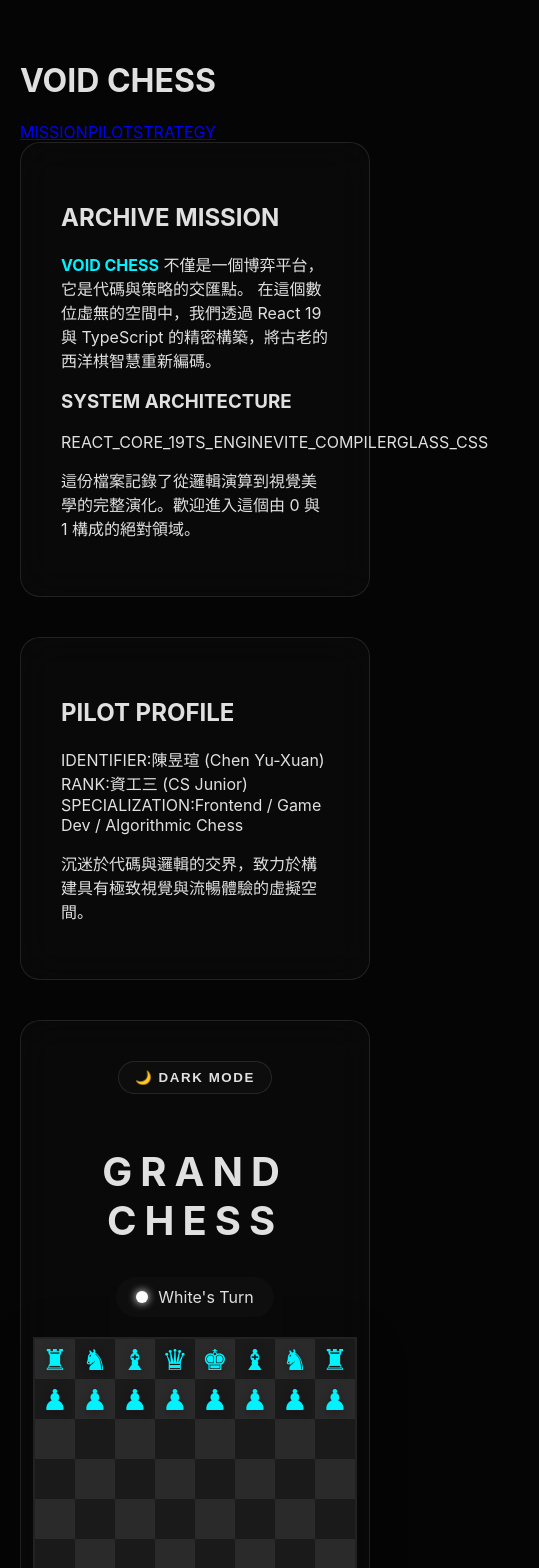
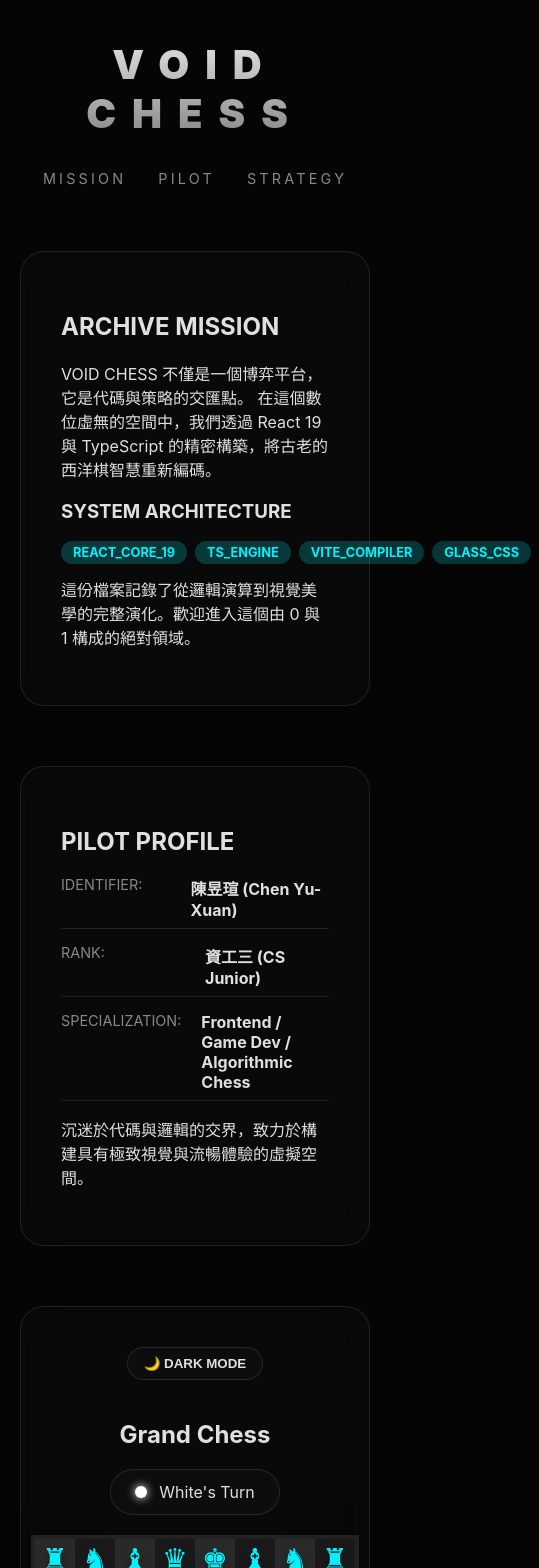
Before and after one commit to shrh80206/2026-5-9, a React (Vite) app: page / in a window 390 px wide. Shown: the top 1568 px of the page, 539 px wide, since content can reach past the window. Built offline with nearby package versions, Linux system fonts and the light colour scheme; the HTML template or start-up script is replaced by a standard one.

Commit message:
style: 整合白天/黑夜模式全局樣式，優化組件視覺一致性

```diff
--- a/src/index.css
+++ b/src/index.css
@@ -1,21 +1,25 @@
 :root[data-theme='dark'] {
   --bg: #050505;
   --glass: rgba(255, 255, 255, 0.02);
+  --glass-hover: rgba(0, 242, 255, 0.1);
   --border: rgba(255, 255, 255, 0.1);
   --accent: #00f2ff;
+  --accent-dim: rgba(0, 242, 255, 0.2);
   --text-p: #e0e0e0;
   --text-s: #888;
   --sq-l: #2a2a2a;
   --sq-d: #1a1a1a;
   --piece-w: #ffffff;
-  --piece-b: #00f2ff; /* 深色模式下黑棋改用霓虹青，增加辨識度 */
+  --piece-b: #00f2ff;
 }
 
 :root[data-theme='light'] {
   --bg: #f5f5f7;
   --glass: rgba(0, 0, 0, 0.03);
+  --glass-hover: rgba(0, 113, 227, 0.05);
   --border: rgba(0, 0, 0, 0.1);
   --accent: #0071e3;
+  --accent-dim: rgba(0, 113, 227, 0.1);
   --text-p: #1d1d1f;
   --text-s: #86868b;
   --sq-l: #ffffff;
@@ -28,7 +32,7 @@ body {
   margin: 0;
   background-color: var(--bg);
   color: var(--text-p);
-  font-family: 'Inter', -apple-system, sans-serif;
+  font-family: 'Inter', -apple-system, system-ui, sans-serif;
   transition: background-color 0.5s ease, color 0.5s ease;
   overflow-x: hidden;
 }
@@ -39,128 +43,106 @@ body {
   padding: 40px 20px;
 }
 
-.mode-toggle {
-  display: flex;
-  justify-content: flex-end;
-  margin-bottom: 20px;
+/* App Layout */
+.main-header { text-align: center; margin-bottom: 4rem; }
+.glitch-text {
+  font-size: 4rem; font-weight: 900; letter-spacing: 1rem;
+  margin: 0; text-transform: uppercase;
+  background: linear-gradient(to bottom, var(--text-p), var(--text-s));
+  -webkit-background-clip: text; -webkit-text-fill-color: transparent;
 }
 
+.main-nav { display: flex; justify-content: center; gap: 2rem; margin-top: 2rem; }
+.main-nav a {
+  color: var(--text-s); text-decoration: none; font-size: 0.9rem;
+  letter-spacing: 0.2rem; transition: 0.3s;
+}
+.main-nav a:hover { color: var(--accent); text-shadow: 0 0 10px var(--accent-dim); }
+
+section {
+  background: var(--glass); border: 1px solid var(--border);
+  border-radius: 24px; padding: 40px; margin-bottom: 60px;
+  backdrop-filter: blur(20px); transition: transform 0.3s;
+}
+section:hover { transform: translateY(-5px); }
+
+/* Components */
+.mode-toggle { display: flex; justify-content: flex-end; margin-bottom: 20px; }
 .mode-toggle button {
-  background: var(--glass);
-  border: 1px solid var(--border);
-  color: var(--text-p);
-  padding: 8px 16px;
-  border-radius: 20px;
-  cursor: pointer;
-  font-weight: bold;
-  letter-spacing: 0.1rem;
-  transition: all 0.3s;
+  background: var(--glass); border: 1px solid var(--border);
+  color: var(--text-p); padding: 8px 16px; border-radius: 20px;
+  cursor: pointer; font-weight: bold; transition: 0.3s;
+}
+.mode-toggle button:hover { border-color: var(--accent); box-shadow: 0 0 15px var(--accent-dim); }
+
+.tag {
+  background: var(--accent-dim); color: var(--accent);
+  padding: 4px 12px; border-radius: 12px; font-size: 0.8rem;
+  margin-right: 8px; font-weight: bold;
 }
 
-.mode-toggle button:hover {
-  border-color: var(--accent);
-  box-shadow: 0 0 10px var(--accent);
+.profile-card .info-item {
+  display: flex; gap: 20px; margin-bottom: 15px;
+  border-bottom: 1px solid var(--border); padding-bottom: 8px;
 }
-
-.section-title {
-  text-align: center;
-  font-size: 2.5rem;
-  letter-spacing: 0.5rem;
-  text-transform: uppercase;
-  margin-bottom: 2rem;
-  color: var(--text-p);
-}
-
-section {
-  background: var(--glass);
-  border: 1px solid var(--border);
-  border-radius: 20px;
-  padding: 40px;
-  margin-bottom: 40px;
-  backdrop-filter: blur(20px);
-}
+.profile-card .label { color: var(--text-s); width: 140px; font-size: 0.9rem; }
+.profile-card .value { font-weight: bold; }
 
 /* Game Styles */
-.game-wrapper {
-  display: flex;
-  flex-direction: column;
-  align-items: center;
+.game-wrapper { display: flex; flex-direction: column; align-items: center; }
+.board {
+  display: grid; grid-template-columns: repeat(8, 65px);
+  grid-template-rows: repeat(8, 65px);
+  border: 4px solid var(--border); box-shadow: 0 20px 50px rgba(0,0,0,0.3);
 }
-
-.board {
-  display: grid;
-  grid-template-columns: repeat(8, 65px);
-  grid-template-rows: repeat(8, 65px);
-  border: 2px solid var(--border);
-  box-shadow: 0 10px 50px rgba(0,0,0,0.2);
+.sq {
+  width: 65px; height: 65px; display: flex; align-items: center;
+  justify-content: center; cursor: pointer; transition: 0.2s;
 }
-
-.sq {
-  width: 65px; height: 65px;
-  display: flex; align-items: center; justify-content: center;
-  cursor: pointer; transition: 0.2s;
-}
-
 .sq-l { background: var(--sq-l); }
 .sq-d { background: var(--sq-d); }
-.sq:hover { background: var(--accent); opacity: 0.5; }
-.sq-s { background: var(--accent) !important; box-shadow: inset 0 0 20px rgba(0,0,0,0.2); }
+.sq:hover { background: var(--accent-dim); }
+.sq-s { background: var(--accent) !important; color: #fff !important; }
 
 .pc {
-  font-size: 2.8rem;
-  user-select: none;
-  filter: drop-shadow(0 2px 4px rgba(0,0,0,0.3));
-  transition: color 0.3s ease;
+  font-size: 3rem; user-select: none;
+  filter: drop-shadow(0 4px 6px rgba(0,0,0,0.4));
+  transition: color 0.3s;
 }
-
 .pc.w { color: var(--piece-w); }
 .pc.b { color: var(--piece-b); }
 
 .turn-indicator {
-  display: flex; align-items: center; gap: 10px;
-  margin-bottom: 20px; padding: 10px 20px;
-  background: var(--glass); border-radius: 30px;
+  display: flex; align-items: center; gap: 12px;
+  margin-bottom: 20px; padding: 12px 24px;
+  background: var(--glass); border-radius: 40px;
+  border: 1px solid var(--border);
 }
+.dot { width: 12px; height: 12px; border-radius: 50%; }
+.dot.w { background: var(--piece-w); box-shadow: 0 0 10px var(--piece-w); }
+.dot.b { background: var(--piece-b); box-shadow: 0 0 10px var(--piece-b); }
 
-.dot { width: 12px; height: 12px; border-radius: 50%; }
-.dot.w { background: var(--piece-w); box-shadow: 0 0 8px var(--piece-w); }
-.dot.b { background: var(--piece-b); box-shadow: 0 0 8px var(--piece-b); }
-
-.game-hint {
-  margin-top: 20px;
-  font-size: 0.9rem;
-  color: var(--text-s);
+.overlay {
+  position: fixed; inset: 0; background: rgba(0,0,0,0.9);
+  display: flex; align-items: center; justify-content: center;
+  z-index: 2000; backdrop-filter: blur(15px);
 }
-
-.accent-text { color: var(--accent); font-weight: bold; }
-
-/* Victory Overlay */
-.overlay {
-  position: fixed; inset: 0;
-  background: rgba(0,0,0,0.9);
-  display: flex; align-items: center; justify-content: center;
-  z-index: 1000;
-  backdrop-filter: blur(10px);
+.modal {
+  background: var(--bg); padding: 80px; border-radius: 40px;
+  border: 2px solid var(--accent); text-align: center;
+  box-shadow: 0 0 100px var(--accent-dim);
 }
-
-.modal {
-  background: var(--bg);
-  padding: 60px;
-  border: 2px solid var(--accent);
-  text-align: center;
-  border-radius: 30px;
+.modal h1 { font-size: 5rem; color: var(--accent); margin: 0; letter-spacing: 2rem; }
+.modal button {
+  margin-top: 40px; background: transparent; border: 1px solid var(--accent);
+  color: var(--accent); padding: 15px 50px; cursor: pointer; transition: 0.3s;
+  font-size: 1.2rem; letter-spacing: 0.5rem;
 }
-
-.modal h1 { font-size: 4rem; color: var(--accent); margin: 0; letter-spacing: 1rem; }
-.modal button {
-  margin-top: 30px; background: transparent;
-  border: 1px solid var(--accent); color: var(--accent);
-  padding: 15px 40px; cursor: pointer; transition: 0.3s;
-}
-.modal button:hover { background: var(--accent); color: #fff; }
+.modal button:hover { background: var(--accent); color: #fff; box-shadow: 0 0 30px var(--accent); }
 
 @media (max-width: 600px) {
   .board { grid-template-columns: repeat(8, 40px); grid-template-rows: repeat(8, 40px); }
   .sq { width: 40px; height: 40px; }
   .pc { font-size: 1.8rem; }
+  .glitch-text { font-size: 2.5rem; }
 }
```
